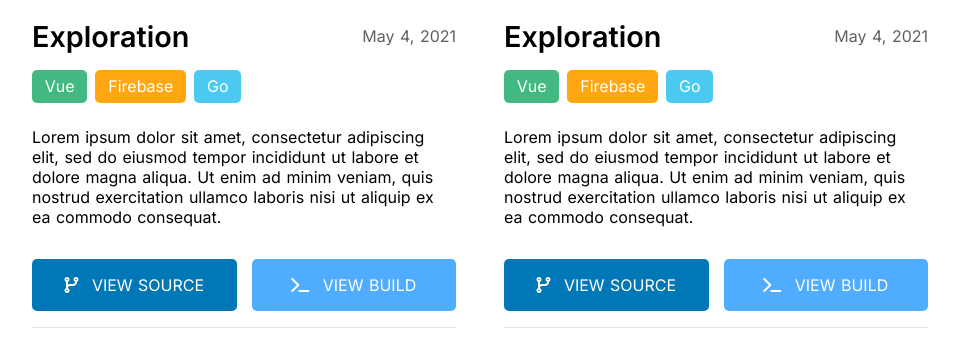
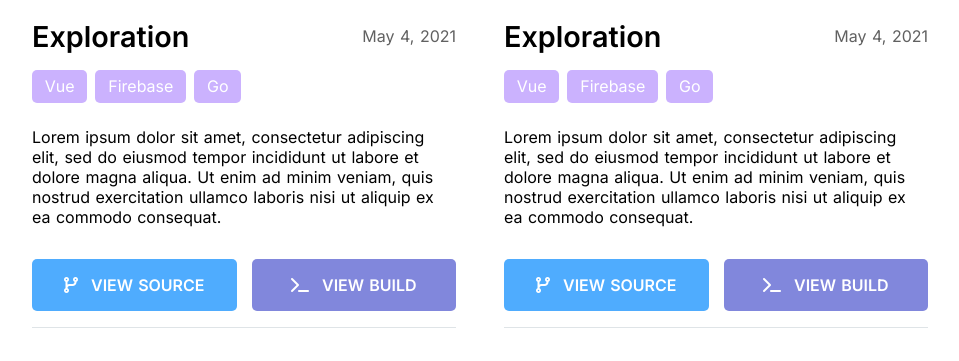
Before and after one commit to nikhilhenry/personal-site, a Nuxt app: page /projects in a window 1280 px wide. Shown: the part 749-1110 px from the top of the page, without its empty margins (160-1119 px from the left). Built offline with nearby package versions, Linux system fonts and the light colour scheme.

Commit message:
change colors

```diff
--- a/components/ProjectItem.vue
+++ b/components/ProjectItem.vue
@@ -76,7 +76,7 @@
       .stack {
         margin-right: 0.5rem;
         padding: 0.4rem 0.8rem 0.4rem;
-        // background-color: #2a9d8f;
+        background-color: #cbb2fe;
         color: #fff;
         border-radius: 5px;
         text-transform: capitalize;
@@ -98,17 +98,18 @@
       font-size: 16px;
       width: 95%;
       text-align: center;
+      font-weight: bold;
       i {
         margin-right: 0.5rem;
       }
     }
     // find a better color
     .source {
-      background-color: #0077b6;
+      background-color: #4facfe;
       margin-right: 15px;
     }
     .build {
-      background-color: #4facfe;
+      background-color: #8187dc;
     }
   }
 }
```
